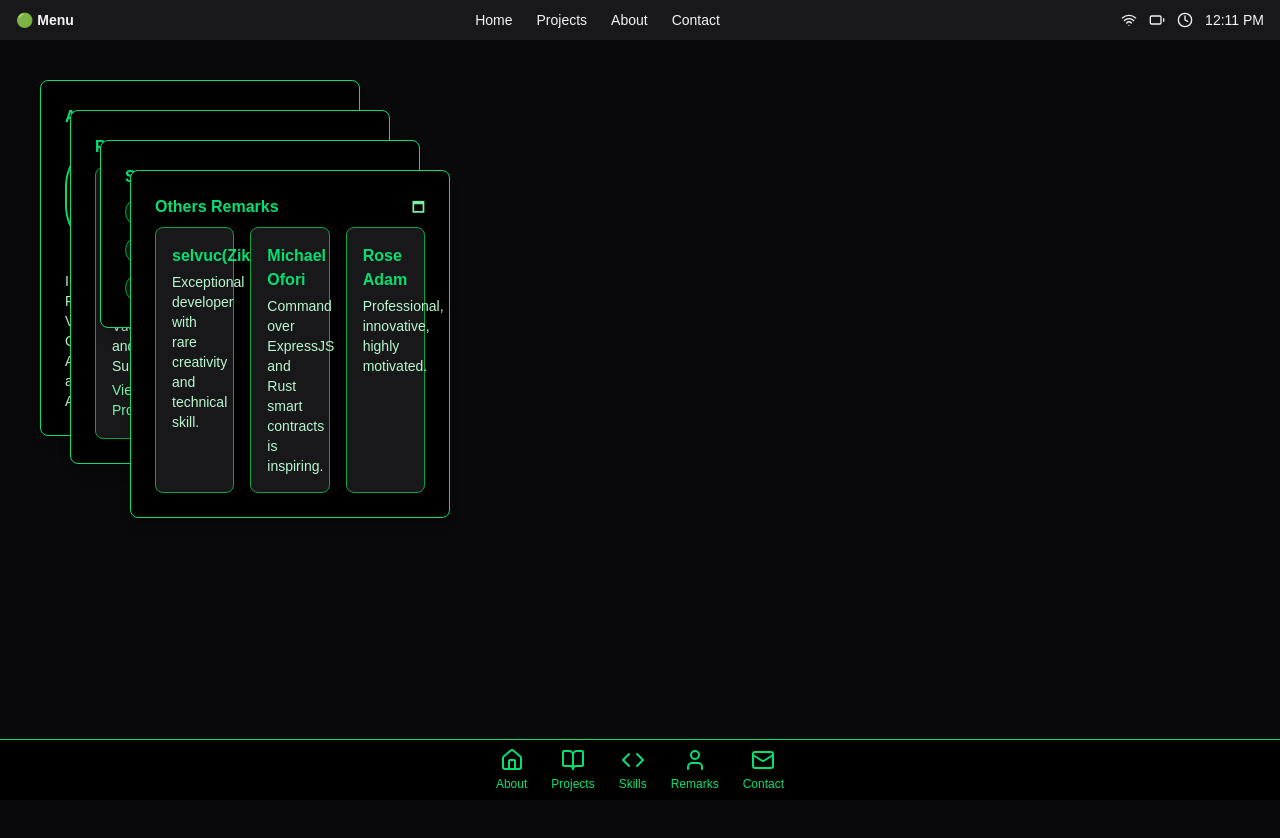
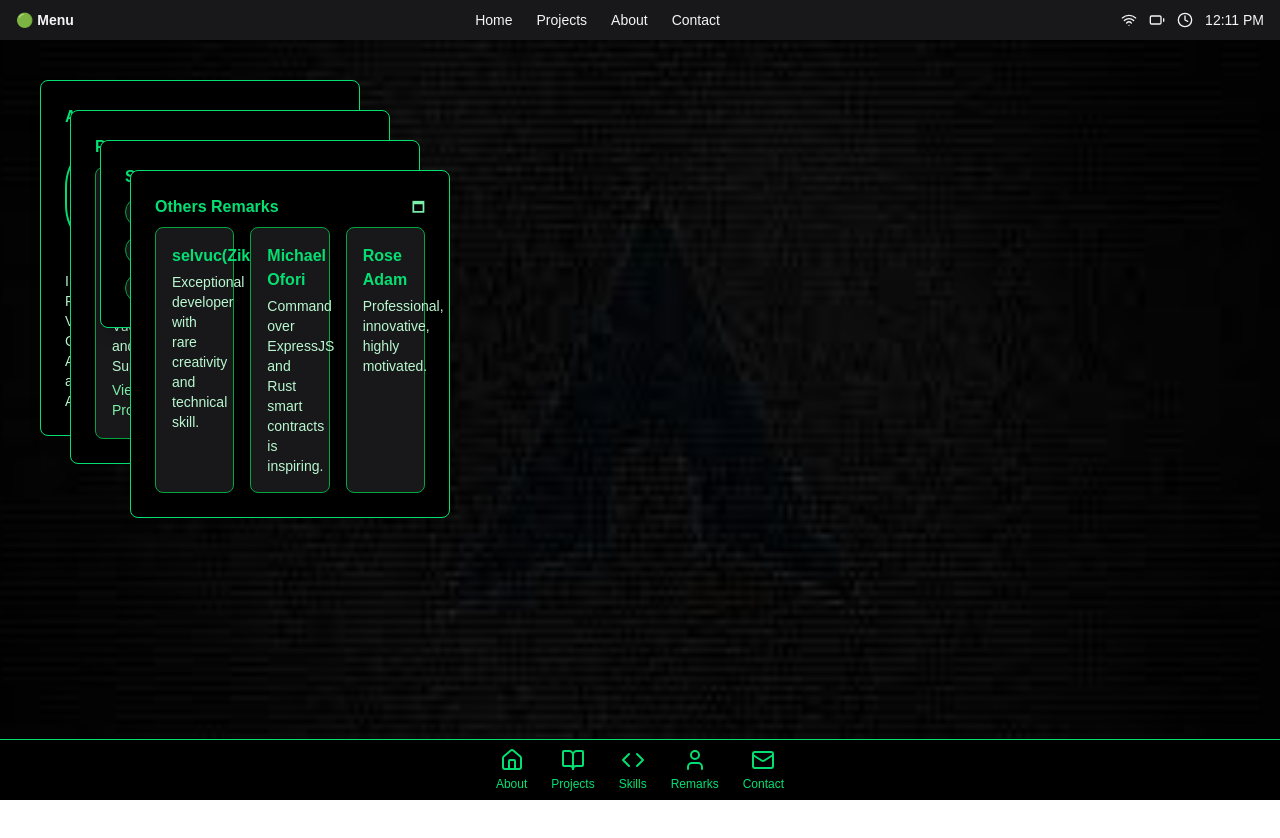
Before and after one commit to kherleefer/kherleefer, a Next.js app: page / in a window 1280 px wide. Built offline with nearby package versions, Linux system fonts and the light colour scheme.

Commit message:
Update page.tsx

```diff
--- a/app/page.tsx
+++ b/app/page.tsx
@@ -101,7 +101,7 @@ export default function Home() {
   };
 
   return (
-    <div className="min-h-screen bg-zinc-950 p-8 text-green-400 font-mono relative overflow-hidden">
+    <div className="min-h-screen p-8 text-green-400 font-mono relative overflow-hidden">
       {windowsData.map((win, index) => {
         const isMax = maximized[win.id] || false;
         return (
```
